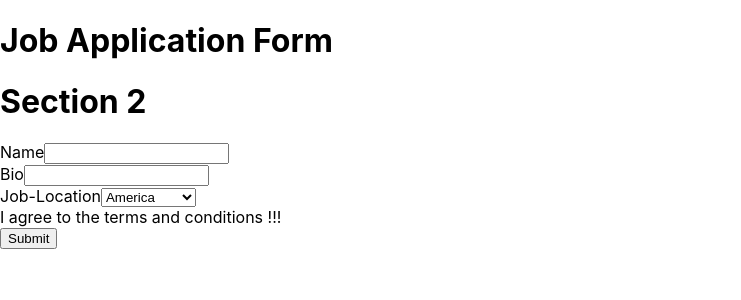
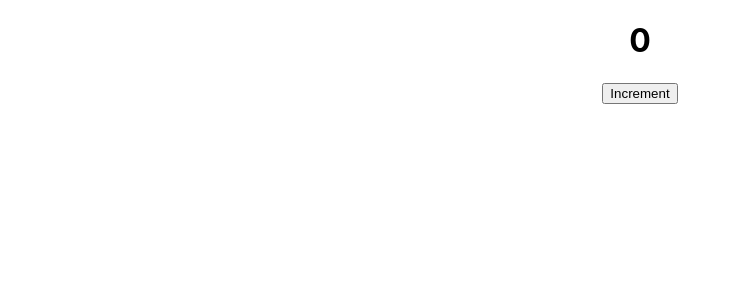
Before and after one commit to srg190/jest-test, a React (Create React App) app: page / in a window 1280 px wide. Shown: the top 300 px of the page, without its empty margins (0-741 px from the left). Built offline with nearby package versions, Linux system fonts and the light colour scheme.

Commit message:
--click-event-control

```diff
--- a/package.json
+++ b/package.json
@@ -5,7 +5,7 @@
   "dependencies": {
     "@testing-library/jest-dom": "^5.14.1",
     "@testing-library/react": "^13.0.0",
-    "@testing-library/user-event": "^13.2.1",
+    "@testing-library/user-event": "^14.5.1",
     "@types/jest": "^29.5.10",
     "@types/node": "^20.10.3",
     "@types/react": "^18.2.41",
--- a/src/App.tsx
+++ b/src/App.tsx
@@ -1,9 +1,15 @@
 import React from "react";
 // import "./App.css";
 import Application from "./components/application";
+import Counter from "./components/counter";
 
 function App() {
-  return <Application />;
+  return (
+    <>
+      {/* <Application />; */}
+      <Counter />
+    </>
+  );
 }
 
 export default App;
--- /dev/null
+++ b/src/components/counter/index.tsx
@@ -0,0 +1,12 @@
+import { useState } from "react";
+
+const Counter = () => {
+  const [count, setCount] = useState(0);
+  return (
+    <>
+      <h1>{count}</h1>
+      <button onClick={() => setCount(count + 1)}>Increment</button>
+    </>
+  );
+};
+export default Counter;
--- a/src/index.css
+++ b/src/index.css
@@ -1,13 +1,19 @@
 body {
   margin: 0;
-  font-family: -apple-system, BlinkMacSystemFont, 'Segoe UI', 'Roboto', 'Oxygen',
-    'Ubuntu', 'Cantarell', 'Fira Sans', 'Droid Sans', 'Helvetica Neue',
+  font-family: -apple-system, BlinkMacSystemFont, "Segoe UI", "Roboto", "Oxygen",
+    "Ubuntu", "Cantarell", "Fira Sans", "Droid Sans", "Helvetica Neue",
     sans-serif;
   -webkit-font-smoothing: antialiased;
   -moz-osx-font-smoothing: grayscale;
 }
 
 code {
-  font-family: source-code-pro, Menlo, Monaco, Consolas, 'Courier New',
+  font-family: source-code-pro, Menlo, Monaco, Consolas, "Courier New",
     monospace;
 }
+
+body {
+  display: flex;
+  justify-content: center;
+  text-align: center;
+}
```
Also changed, not shown: src/components/counter-two/index.tet.tsx (added, +39 -0 lines), src/components/counter-two/index.tsx (+21 -0 lines), 2 other files (tests, documents, lock files or other folders).
